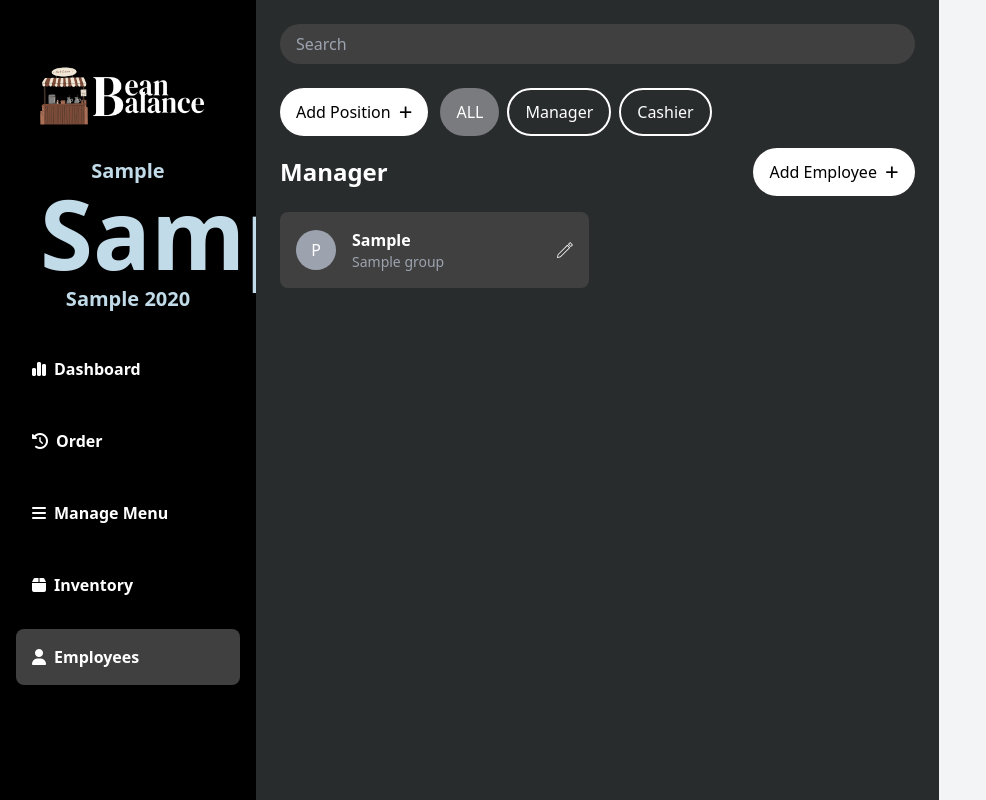
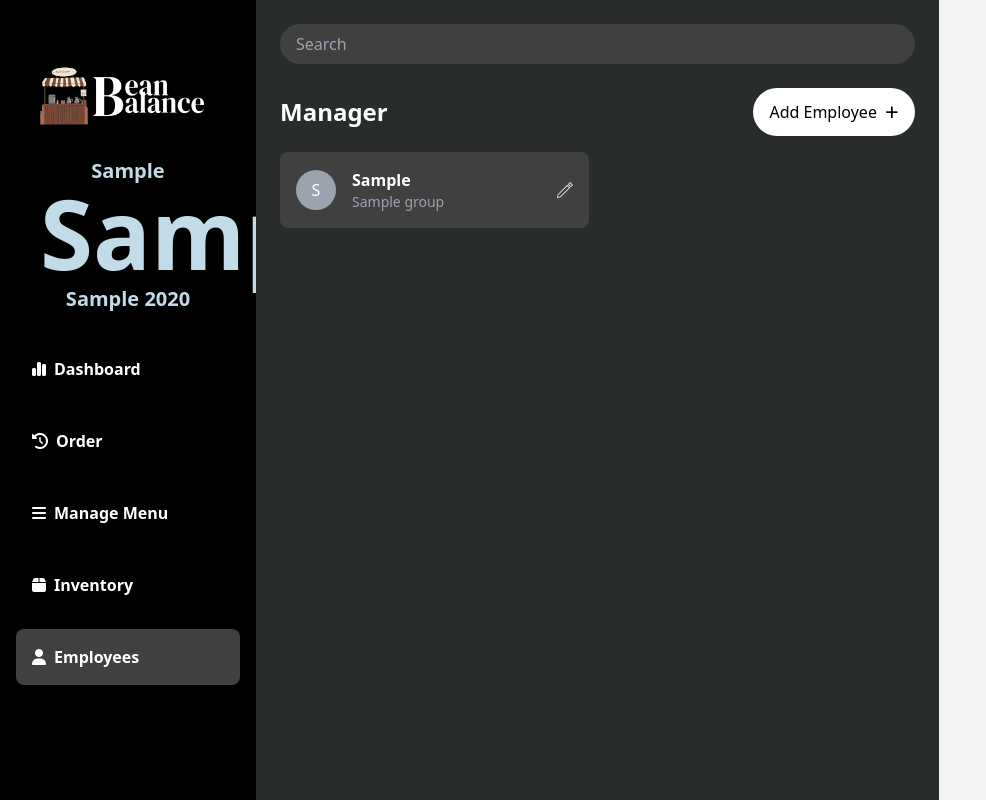
Before and after one commit to jeena5555/project-server-side, a Django app: template beanbalance/employees/templates/employee_manage.html in a window 1280 px wide. Shown: the whole page, without its empty margins (0-986 px from the left). Run offline with Django 5.2, Linux system fonts and the light colour scheme; the template is opened without the code that fills it: most values are stand-ins (such as "Sample title", 1, 10 or a date in 2020); some libraries are stand-ins or nearby versions.

Commit message:
Update slice profile

```diff
--- a/beanbalance/employees/templates/employee_manage.html
+++ b/beanbalance/employees/templates/employee_manage.html
@@ -10,22 +10,6 @@
       <!-- Search Bar -->
       <div class="mt-6 mb-6">
         <input type="text" id="search" placeholder="Search" class="w-full bg-[#404040] text-white px-4 py-2 rounded-full">
-      </div>
-
-      <!-- Add Position & Filters -->
-      <div class="flex flex-wrap gap-3 mb-3">
-        <button class="px-4 py-2 rounded-full flex items-center text-black" style="background-color:#ffffff;">
-          Add Position <span class="ml-2 text-2xl">+</span>
-        </button>
-        <div class="flex space-x-2">
-          <button class="px-4 py-2 rounded-full text-white" style="background-color: #797B7E">ALL</button>
-          <button class="px-4 py-2 border-2 border-white text-white rounded-full bg-transparent hover:bg-white hover:text-black">
-            Manager
-          </button>
-          <button class="px-4 py-2 border-2 border-white text-white rounded-full bg-transparent hover:bg-white hover:text-black">
-            Cashier
-          </button>
-        </div>
       </div>
 
       <!-- Manager Section -->
@@ -50,7 +34,7 @@
           data-position="{{ item.employee.position.name }}">
           <div class="flex items-center space-x-4">
             <div class="w-10 h-10 bg-gray-400 rounded-full flex items-center justify-center">
-              P
+              {{ item.employee.first_name|slice:":1" }}
             </div>
             <div>
               <h3 class="font-semibold text-white">{{ item.employee.first_name }}</h3>
```
